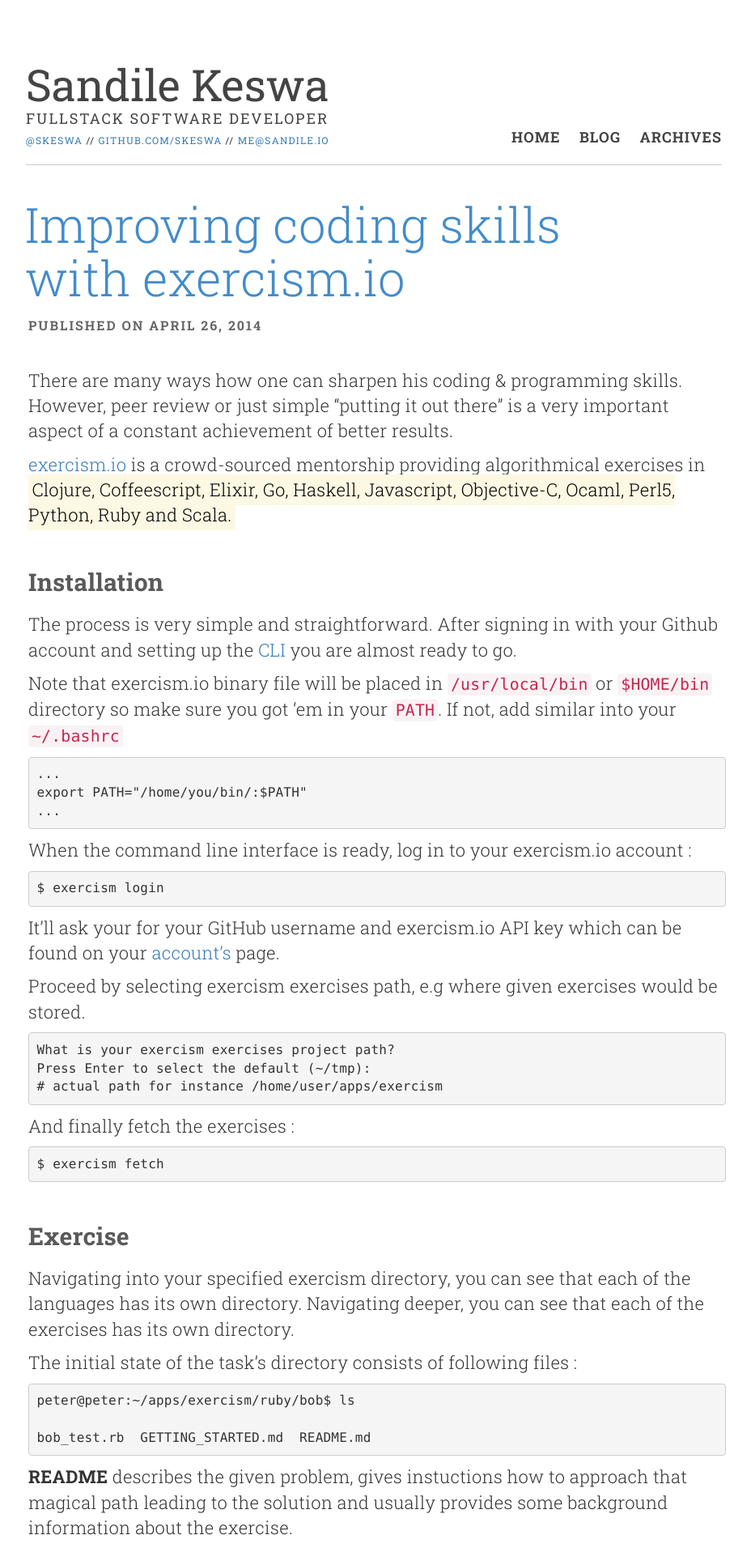
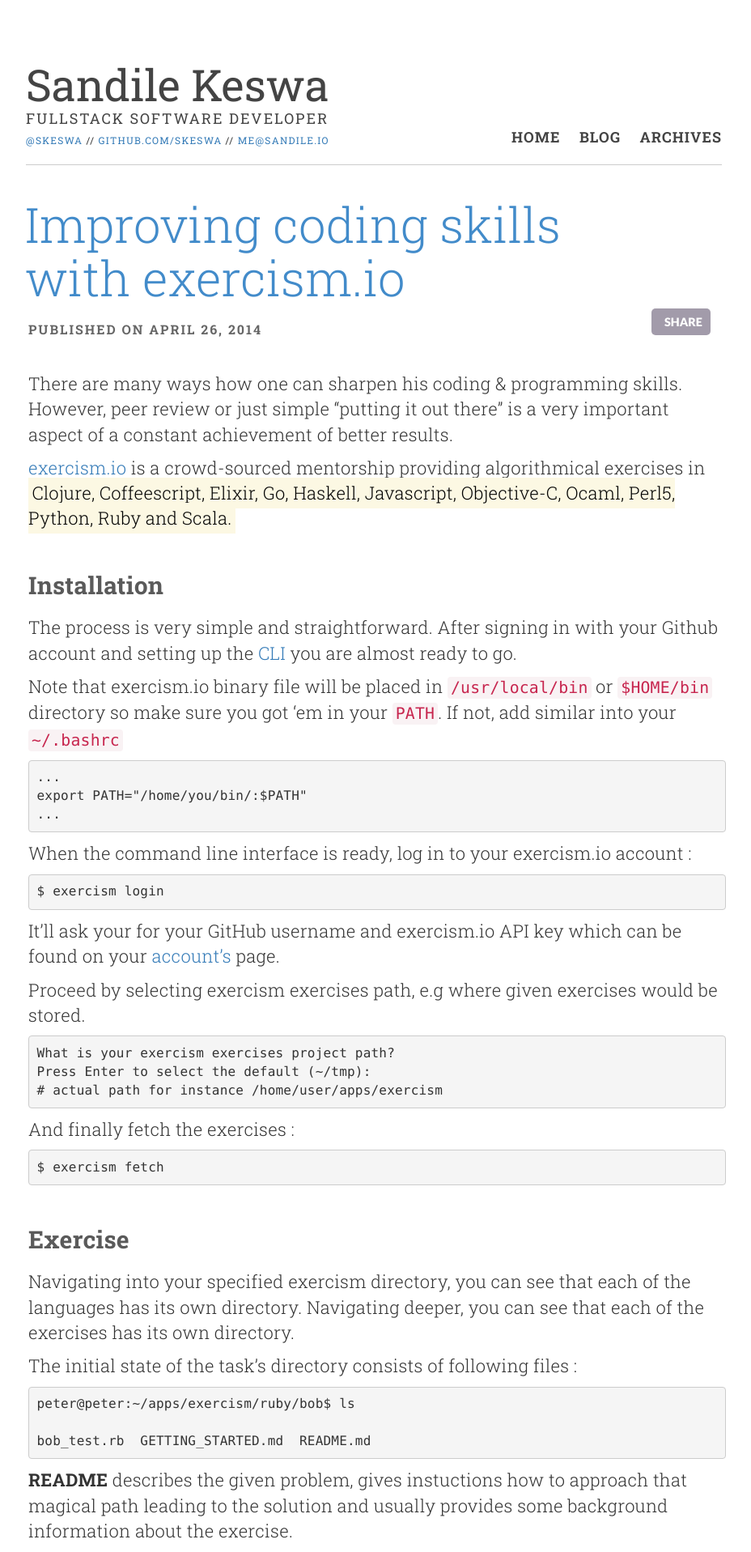
Before and after one commit to skeswa/skeswa.github.io, a Jekyll site: the page built from _posts/2014-04-26-improving-coding-skills-with-exercism-dot-io.markdown, in a window 1280 px wide. Shown: the top 1917 px of the page at 81% size, without its empty margins (178-1106 px from the left). Built offline with Jekyll 4.4.1, drawn with Linux system fonts in a browser that asks for light colours; nearby versions of some CDN libraries; some web fonts are replaced; comment, search, counter and statistics services are not loaded.

Commit message:
added a share button

```diff
--- a/_layouts/post.html
+++ b/_layouts/post.html
@@ -7,7 +7,11 @@
             <div class="container">
                 <div class="post">
                     <h1 class="title">{{ page.title }}</h1>
-                    <div class="date">Published on {{ page.date | date: "%B %-d, %Y" }}</div>
+                    <div class="subtitle">
+                        <div class="date">Published on {{ page.date | date: "%B %-d, %Y" }}</div>
+                        <div id="share-button"></div>
+                        <div class="clearfix"></div>
+                    </div>
                     <div class="content">{{ content }}</div>
                 </div>
             </div>
--- a/css/blog.scss
+++ b/css/blog.scss
@@ -115,8 +115,13 @@
         }
     }
 
+    .subtitle {
+        height: 37px;
+        margin-top: -10px;
+        margin-bottom: 40px;
+
         .date {
-        margin-bottom: 40px;
+            float: left;
             text-align: left;
             color: #666666;
             text-transform: uppercase;
@@ -124,6 +129,27 @@
             font-size: 16px;
             font-weight: 700;
             padding-left: 4px;
+            margin-top: 15px;
+        }
+
+        #share-button {
+            float: right;
+            color: white;
+            opacity: 0;
+            @include transition (opacity 500ms);
+
+            &.concealed {
+                visibility: hidden;
+            }
+
+            &.visible {
+                opacity: 1.0;
+            }
+
+            label {
+                color: white;
+            }
+        }
     }
 
     .content {
--- /dev/null
+++ b/js/post.js
@@ -0,0 +1,14 @@
+$(function() {
+    var shareButtonConfig = {
+        description: (window.POST_TITLE ? ('"' + window.POST_TITLE + '" via @skeswa') : undefined) || 'A Cool Post on Sandile\'s Blog'
+    };
+    // Make the share button happen
+    new Share('#share-button', shareButtonConfig);
+    // Show the share button
+    setTimeout(function() {
+        $('#share-button').removeClass('concealed');
+    }, 1000);
+    setTimeout(function() {
+        $('#share-button').addClass('visible');
+    }, 1200);
+});
```
Also changed, not shown: other parts of _layouts/post.html (+6 -0 lines), js/share.min.js (added). Lines whose indentation alone changed are shown as unchanged.
